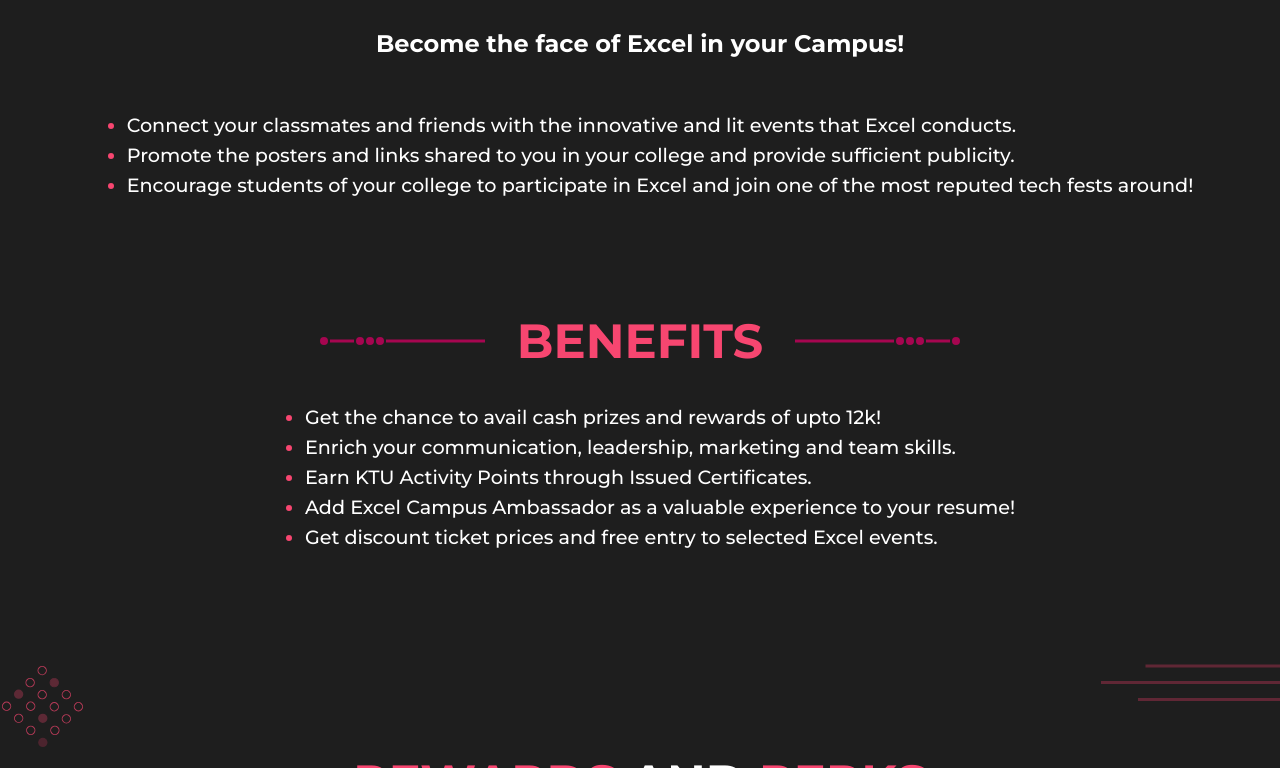
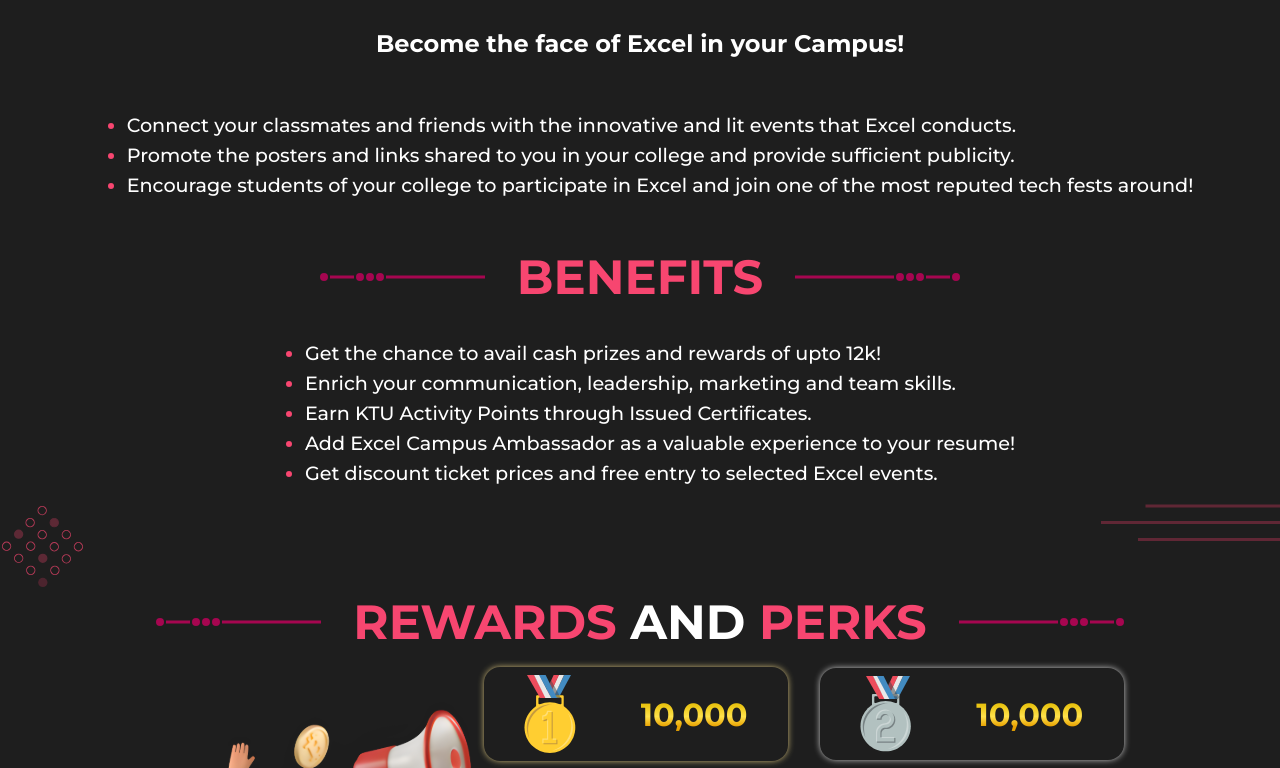
Before and after one commit to Excel2023Web/excelerate-2023, a React (Create React App) app: page / in a window 1280 px wide. Shown: the part 1606-2374 px from the top of the page. Built offline with nearby package versions, Linux system fonts and the light colour scheme; a web font is replaced by a local one.

Commit message:
minor layout change

```diff
--- a/src/components/Accordion/Accordion.css
+++ b/src/components/Accordion/Accordion.css
@@ -1,3 +1,6 @@
+.faq__section{
+  height:100vh;
+}
 .faq__main {
   width: 100%;
   display: flex;
--- a/src/components/RespAndBenefits/RespAndBenefits.css
+++ b/src/components/RespAndBenefits/RespAndBenefits.css
@@ -7,7 +7,7 @@
 }
 
 .responsibilit__container {
-  margin: 2rem 0rem 6rem 0rem;
+  margin: 2rem 0rem 0rem 0rem;
 }
 
 .responsibilit__heading {
```
